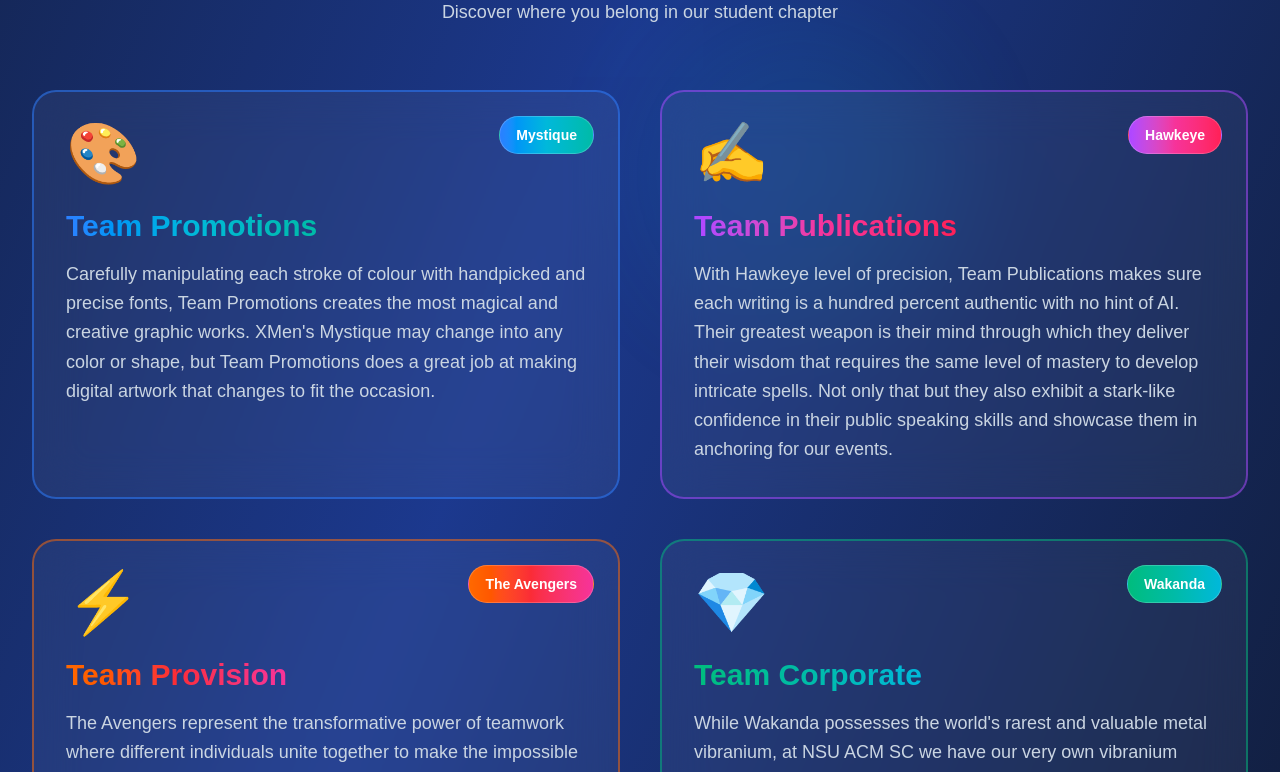
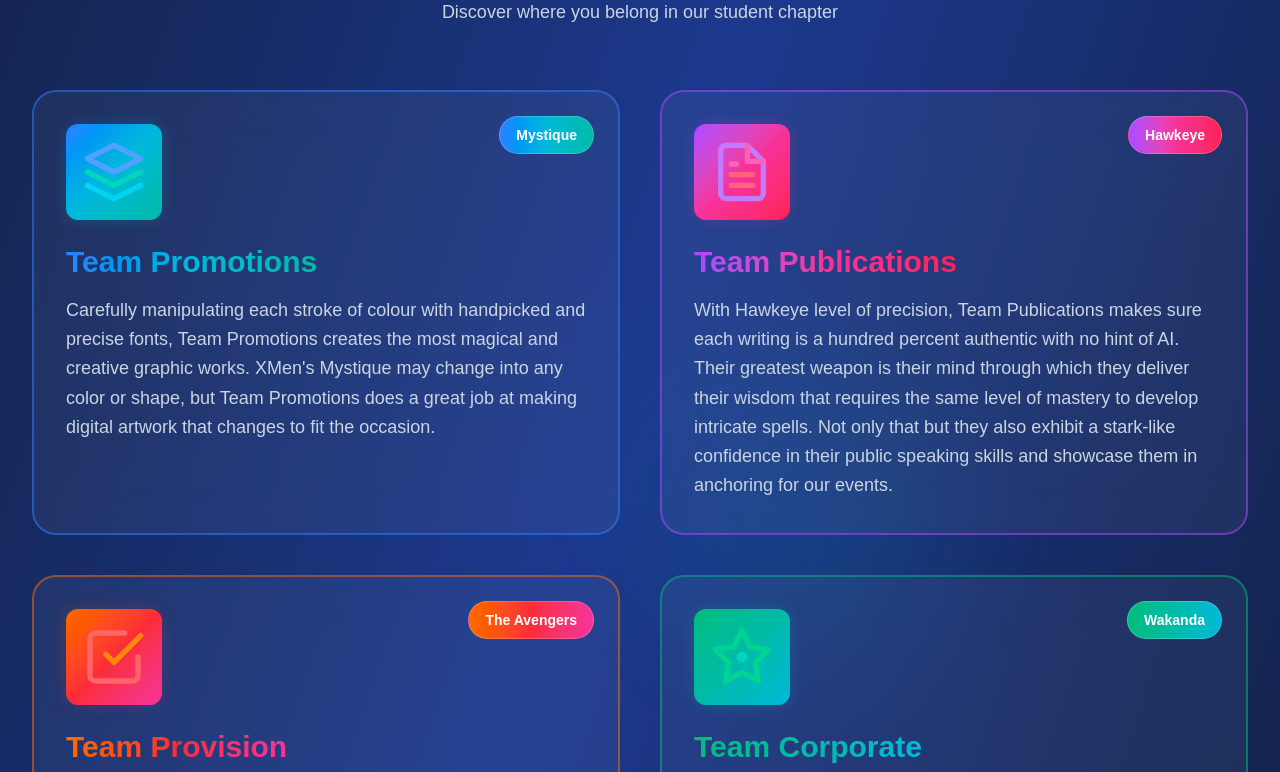
Before and after one commit to hossaintaufiq/ACM-Website2025, a Next.js app in the folder nsu-acm-v2/: page /recruitment in a window 1280 px wide. Shown: the part 1580-2352 px from the top of the page. Built offline with nearby package versions, Linux system fonts and the light colour scheme.

Commit message:
updated the recruitement page and home page buttons

```diff
--- a/nsu-acm-v2/app/recruitment/page.tsx
+++ b/nsu-acm-v2/app/recruitment/page.tsx
@@ -1,6 +1,5 @@
 "use client";
 
-import { useRef, useEffect } from "react";
 import { useInView } from "react-intersection-observer";
 
 interface TeamCard {
@@ -9,8 +8,45 @@ interface TeamCard {
   description: string;
   gradient: string;
   borderColor: string;
-  icon: string;
+  icon: React.ReactNode;
 }
+
+interface FloatingTeam {
+  name: string;
+  gradient: string;
+}
+
+// Professional SVG Icons for Teams
+const TeamIcons = {
+  Promotions: (
+    <svg className="w-full h-full" viewBox="0 0 24 24" fill="none" xmlns="http://www.w3.org/2000/svg">
+      <path d="M12 2L2 7L12 12L22 7L12 2Z" stroke="currentColor" strokeWidth="2" strokeLinecap="round" strokeLinejoin="round" className="text-blue-400"/>
+      <path d="M2 17L12 22L22 17" stroke="currentColor" strokeWidth="2" strokeLinecap="round" strokeLinejoin="round" className="text-cyan-400"/>
+      <path d="M2 12L12 17L22 12" stroke="currentColor" strokeWidth="2" strokeLinecap="round" strokeLinejoin="round" className="text-teal-400"/>
+    </svg>
+  ),
+  Publications: (
+    <svg className="w-full h-full" viewBox="0 0 24 24" fill="none" xmlns="http://www.w3.org/2000/svg">
+      <path d="M14 2H6C5.46957 2 4.96086 2.21071 4.58579 2.58579C4.21071 2.96086 4 3.46957 4 4V20C4 20.5304 4.21071 21.0391 4.58579 21.4142C4.96086 21.7893 5.46957 22 6 22H18C18.5304 22 19.0391 21.7893 19.4142 21.4142C19.7893 21.0391 20 20.5304 20 20V8L14 2Z" stroke="currentColor" strokeWidth="2" strokeLinecap="round" strokeLinejoin="round" className="text-purple-400"/>
+      <path d="M14 2V8H20" stroke="currentColor" strokeWidth="2" strokeLinecap="round" strokeLinejoin="round" className="text-pink-400"/>
+      <path d="M16 13H8" stroke="currentColor" strokeWidth="2" strokeLinecap="round" strokeLinejoin="round" className="text-rose-400"/>
+      <path d="M16 17H8" stroke="currentColor" strokeWidth="2" strokeLinecap="round" strokeLinejoin="round" className="text-rose-400"/>
+      <path d="M10 9H9H8" stroke="currentColor" strokeWidth="2" strokeLinecap="round" strokeLinejoin="round" className="text-pink-400"/>
+    </svg>
+  ),
+  Provision: (
+    <svg className="w-full h-full" viewBox="0 0 24 24" fill="none" xmlns="http://www.w3.org/2000/svg">
+      <path d="M9 11L12 14L22 4" stroke="currentColor" strokeWidth="2" strokeLinecap="round" strokeLinejoin="round" className="text-orange-400"/>
+      <path d="M21 12V19C21 19.5304 20.7893 20.0391 20.4142 20.4142C20.0391 20.7893 19.5304 21 19 21H5C4.46957 21 3.96086 20.7893 3.58579 20.4142C3.21071 20.0391 3 19.5304 3 19V5C3 4.46957 3.21071 3.96086 3.58579 3.58579C3.96086 3.21071 4.46957 3 5 3H16" stroke="currentColor" strokeWidth="2" strokeLinecap="round" strokeLinejoin="round" className="text-red-400"/>
+    </svg>
+  ),
+  Corporate: (
+    <svg className="w-full h-full" viewBox="0 0 24 24" fill="none" xmlns="http://www.w3.org/2000/svg">
+      <path d="M12 2L15.09 8.26L22 9.27L17 14.14L18.18 21.02L12 17.77L5.82 21.02L7 14.14L2 9.27L8.91 8.26L12 2Z" stroke="currentColor" strokeWidth="2" strokeLinecap="round" strokeLinejoin="round" className="text-emerald-400"/>
+      <circle cx="12" cy="12" r="2" fill="currentColor" className="text-teal-400"/>
+    </svg>
+  ),
+};
 
 const teams: TeamCard[] = [
   {
@@ -19,7 +55,7 @@ const teams: TeamCard[] = [
     description: "Carefully manipulating each stroke of colour with handpicked and precise fonts, Team Promotions creates the most magical and creative graphic works. XMen's Mystique may change into any color or shape, but Team Promotions does a great job at making digital artwork that changes to fit the occasion.",
     gradient: "from-blue-500 via-cyan-500 to-teal-500",
     borderColor: "border-blue-500/50",
-    icon: "🎨",
+    icon: TeamIcons.Promotions,
   },
   {
     name: "Team Publications",
@@ -27,7 +63,7 @@ const teams: TeamCard[] = [
     description: "With Hawkeye level of precision, Team Publications makes sure each writing is a hundred percent authentic with no hint of AI. Their greatest weapon is their mind through which they deliver their wisdom that requires the same level of mastery to develop intricate spells. Not only that but they also exhibit a stark-like confidence in their public speaking skills and showcase them in anchoring for our events.",
     gradient: "from-purple-500 via-pink-500 to-rose-500",
     borderColor: "border-purple-500/50",
-    icon: "✍️",
+    icon: TeamIcons.Publications,
   },
   {
     name: "Team Provision",
@@ -35,7 +71,7 @@ const teams: TeamCard[] = [
     description: "The Avengers represent the transformative power of teamwork where different individuals unite together to make the impossible possible. Every event is perfectly orchestrated by the relentless effort of Team Provision which embodies the fact that they are our real-life superheroes who work behind the scenes. From organizing events to wrapping up and volunteering they make sure everything is perfectly balanced, as things should be.",
     gradient: "from-orange-500 via-red-500 to-pink-500",
     borderColor: "border-orange-500/50",
-    icon: "⚡",
+    icon: TeamIcons.Provision,
   },
   {
     name: "Team Corporate",
@@ -43,8 +79,17 @@ const teams: TeamCard[] = [
     description: "While Wakanda possesses the world's rarest and valuable metal vibranium, at NSU ACM SC we have our very own vibranium known as Team Corporate. Their invaluable skill of gathering sponsorships is the very reason why we have been able to launch several successful events. The underdogs have effectively proven their negotiating skills from time to time through successful fundraising.",
     gradient: "from-emerald-500 via-teal-500 to-cyan-500",
     borderColor: "border-emerald-500/50",
-    icon: "💎",
+    icon: TeamIcons.Corporate,
   },
+];
+
+const floatingTeams: FloatingTeam[] = [
+  { name: "Web Group", gradient: "from-blue-500 to-cyan-500" },
+  { name: "Admin Group", gradient: "from-purple-500 to-pink-500" },
+  { name: "Design & Decor Group", gradient: "from-orange-500 to-red-500" },
+  { name: "Research & Development Group", gradient: "from-emerald-500 to-teal-500" },
+  { name: "Cultural Group", gradient: "from-pink-500 to-rose-500" },
+  { name: "Photography & Cinematography Group", gradient: "from-indigo-500 to-purple-500" },
 ];
 
 export default function RecruitmentPage() {
@@ -178,38 +223,65 @@ export default function RecruitmentPage() {
           </div>
         </section>
 
+        {/* Join Team Section */}
+        <section className="py-12 sm:py-16 md:py-20 px-4 sm:px-6 lg:px-8">
+          <div className="max-w-7xl mx-auto">
+            <div className="text-center mb-8 sm:mb-12 md:mb-16">
+              <h2 className="text-2xl sm:text-3xl md:text-4xl lg:text-5xl font-bold text-white mb-4">
+                <span className="bg-gradient-to-r from-blue-400 via-purple-400 to-pink-400 bg-clip-text text-transparent">
+                  Join Team
+                </span>
+              </h2>
+              <p className="text-sm sm:text-base md:text-lg text-slate-300 max-w-2xl mx-auto">
+                Explore our floating teams and find your perfect fit
+              </p>
+            </div>
+
+            {/* Floating Teams Grid */}
+            <div className="grid grid-cols-1 sm:grid-cols-2 lg:grid-cols-3 gap-4 sm:gap-6 md:gap-8">
+              {floatingTeams.map((team, index) => (
+                <FloatingTeamCard key={team.name} team={team} index={index} />
+              ))}
+            </div>
+          </div>
+        </section>
+
         {/* CTA Section */}
         <section className="py-12 sm:py-16 md:py-20 px-4 sm:px-6 lg:px-8">
           <div className="max-w-4xl mx-auto">
             <div className="relative bg-gradient-to-br from-blue-500/20 via-purple-500/20 to-pink-500/20 backdrop-blur-xl border-2 border-white/10 rounded-3xl p-8 sm:p-10 md:p-12 text-center">
+              {/* Semester Badge */}
+              <div className="inline-flex items-center gap-2 px-4 sm:px-6 py-2 sm:py-3 bg-gradient-to-r from-blue-500/30 to-purple-500/30 backdrop-blur-sm rounded-full border border-white/20 mb-6 sm:mb-8">
+                <span className="text-xs sm:text-sm md:text-base text-blue-300 font-semibold uppercase tracking-wider">
+                  📅 Recruitment Coming Soon
+                </span>
+              </div>
+
               <h2 className="text-2xl sm:text-3xl md:text-4xl font-bold text-white mb-4 sm:mb-6">
                 Ready to Join?
               </h2>
-              <p className="text-base sm:text-lg md:text-xl text-slate-300 mb-6 sm:mb-8 leading-relaxed">
-                Find out where you belong by joining our student chapter!
-              </p>
+
+              <div className="max-w-2xl mx-auto space-y-4 sm:space-y-6 mb-6 sm:mb-8">
+                <p className="text-base sm:text-lg md:text-xl text-slate-300 leading-relaxed">
+                  Find out where you belong by joining our student chapter!
+                </p>
+
+                <div className="inline-flex items-center gap-3 px-6 py-3 bg-gradient-to-r from-emerald-500/20 to-cyan-500/20 backdrop-blur-sm rounded-2xl border border-emerald-400/30">
+                  <span className="text-lg sm:text-xl md:text-2xl">🎓</span>
+                  <div className="text-left">
+                    <p className="text-xs sm:text-sm text-emerald-300/80 uppercase tracking-wider">Next Recruitment</p>
+                    <p className="text-base sm:text-lg md:text-xl font-bold text-white">
+                      Spring 2026
+                    </p>
+                  </div>
+                </div>
+              </div>
+
               <div className="inline-block">
-                <button className="px-6 sm:px-8 md:px-10 py-3 sm:py-4 bg-gradient-to-r from-blue-500 to-purple-500 text-white font-semibold rounded-xl sm:rounded-2xl hover:from-blue-600 hover:to-purple-600 transition-all duration-300 transform hover:scale-105 shadow-lg shadow-blue-500/50">
-                  Join Us Now
+                <button className="px-6 sm:px-8 md:px-10 py-3 sm:py-4 bg-gradient-to-r from-blue-500 to-purple-500 text-white font-semibold rounded-xl sm:rounded-2xl hover:from-blue-600 hover:to-purple-600 transition-all duration-300 transform hover:scale-105 shadow-lg shadow-blue-500/50 disabled:opacity-50 disabled:cursor-not-allowed disabled:hover:scale-100" disabled>
+                  Stay Tuned for Updates
                 </button>
               </div>
-            </div>
-          </div>
-        </section>
-
-        {/* Credits Section */}
-        <section className="py-8 sm:py-10 md:py-12 px-4 sm:px-6 lg:px-8 border-t border-white/10">
-          <div className="max-w-4xl mx-auto">
-            <div className="text-center space-y-3 sm:space-y-4">
-              <p className="text-xs sm:text-sm text-slate-400">
-                <span className="text-slate-300 font-semibold">Design by:</span>{" "}
-                <span className="text-blue-400">Arefin Amin</span>, Sub - Executive, Team Promotions;{" "}
-                <span className="text-blue-400">Syed Shadman Zahin</span>, In - Charge, Team Promotions
-              </p>
-              <p className="text-xs sm:text-sm text-slate-400">
-                <span className="text-slate-300 font-semibold">Caption by:</span>{" "}
-                <span className="text-blue-400">Tasmia Ferdous</span>, In - Charge, Team Publications
-              </p>
             </div>
           </div>
         </section>
@@ -239,8 +311,13 @@ function TeamCard({ team, index }: { team: TeamCard; index: number }) {
         </div>
       </div>
 
-      {/* Icon */}
-      <div className="text-4xl sm:text-5xl md:text-6xl mb-4 sm:mb-6">{team.icon}</div>
+      {/* Professional Icon */}
+      <div className="w-16 h-16 sm:w-20 sm:h-20 md:w-24 md:h-24 mb-4 sm:mb-6 relative">
+        <div className={`absolute inset-0 bg-gradient-to-br ${team.gradient} opacity-20 rounded-xl blur-sm`}></div>
+        <div className={`relative w-full h-full bg-gradient-to-br ${team.gradient} p-3 sm:p-4 rounded-xl flex items-center justify-center`}>
+          {team.icon}
+        </div>
+      </div>
 
       {/* Team Name */}
       <h3 className="text-xl sm:text-2xl md:text-3xl font-bold text-white mb-3 sm:mb-4">
@@ -259,3 +336,26 @@ function TeamCard({ team, index }: { team: TeamCard; index: number }) {
     </div>
   );
 }
+
+function FloatingTeamCard({ team, index }: { team: FloatingTeam; index: number }) {
+  const [ref, inView] = useInView({
+    triggerOnce: true,
+    threshold: 0.1,
+  });
+
+  return (
+    <div
+      ref={ref}
+      className={`relative bg-white/5 backdrop-blur-xl border border-white/10 rounded-xl sm:rounded-2xl p-4 sm:p-6 transition-all duration-500 hover:bg-white/10 hover:border-white/20 hover:shadow-xl hover:shadow-blue-500/20 hover:-translate-y-1 ${
+        inView ? "opacity-100 translate-y-0" : "opacity-0 translate-y-10"
+      }`}
+      style={{ transitionDelay: `${index * 100}ms` }}
+    >
+      <div className={`h-1 w-full bg-gradient-to-r ${team.gradient} rounded-full mb-3 sm:mb-4`}></div>
+      <h3 className="text-base sm:text-lg md:text-xl font-bold text-white">
+        {team.name}
+      </h3>
+      <div className={`absolute inset-0 bg-gradient-to-br ${team.gradient} opacity-0 hover:opacity-5 rounded-xl sm:rounded-2xl transition-opacity duration-500 pointer-events-none`}></div>
+    </div>
+  );
+}
--- a/nsu-acm-v2/components/ActivitiesForMembers.tsx
+++ b/nsu-acm-v2/components/ActivitiesForMembers.tsx
@@ -1,6 +1,7 @@
 "use client";
 
 import { useEffect, useRef } from "react";
+import Link from "next/link";
 
 // Professional SVG Icons
 const ResearchIcon = () => (
@@ -164,9 +165,9 @@ export default function ActivitiesForMembers() {
 
         {/* CTA Button */}
         <div className="text-center mt-12">
-          <button className="px-8 py-4 bg-gradient-to-r from-blue-600 to-purple-600 hover:from-blue-700 hover:to-purple-700 text-white rounded-lg font-semibold transform transition-all duration-300 hover:scale-105 hover:shadow-2xl hover:shadow-purple-500/50">
+          <Link href="/recruitment" className="inline-block px-8 py-4 bg-gradient-to-r from-blue-600 to-purple-600 hover:from-blue-700 hover:to-purple-700 text-white rounded-lg font-semibold transform transition-all duration-300 hover:scale-105 hover:shadow-2xl hover:shadow-purple-500/50">
             Become A Member
-          </button>
+          </Link>
         </div>
       </div>
     </section>
--- a/nsu-acm-v2/components/Hero.tsx
+++ b/nsu-acm-v2/components/Hero.tsx
@@ -1,6 +1,7 @@
 "use client";
 
 import { useEffect, useRef, useState } from "react";
+import Link from "next/link";
 import AnimatedCounter from "./AnimatedCounter";
 
 export default function Hero() {
@@ -74,12 +75,12 @@ export default function Hero() {
 
             {/* CTA Buttons */}
             <div className="flex flex-col sm:flex-row gap-3 pt-2">
-              <button className="px-6 py-3 bg-gradient-to-r from-blue-600 to-purple-600 hover:from-blue-700 hover:to-purple-700 text-white rounded-lg font-semibold transform transition-all duration-300 hover:scale-105 hover:shadow-2xl hover:shadow-purple-500/50">
+              <Link href="/recruitment" className="px-6 py-3 bg-gradient-to-r from-blue-600 to-purple-600 hover:from-blue-700 hover:to-purple-700 text-white rounded-lg font-semibold transform transition-all duration-300 hover:scale-105 hover:shadow-2xl hover:shadow-purple-500/50 text-center">
                 Join Us
-              </button>
-              <button className="px-6 py-3 bg-white/10 backdrop-blur-md border border-white/20 hover:bg-white/20 text-white rounded-lg font-semibold transform transition-all duration-300 hover:scale-105">
+              </Link>
+              <Link href="/about" className="px-6 py-3 bg-white/10 backdrop-blur-md border border-white/20 hover:bg-white/20 text-white rounded-lg font-semibold transform transition-all duration-300 hover:scale-105 text-center">
                 Learn More
-              </button>
+              </Link>
             </div>
 
             {/* Stats */}
```
Also changed, not shown: nsu-acm-v2/config/navbar.config.ts (+5 -4 lines).
